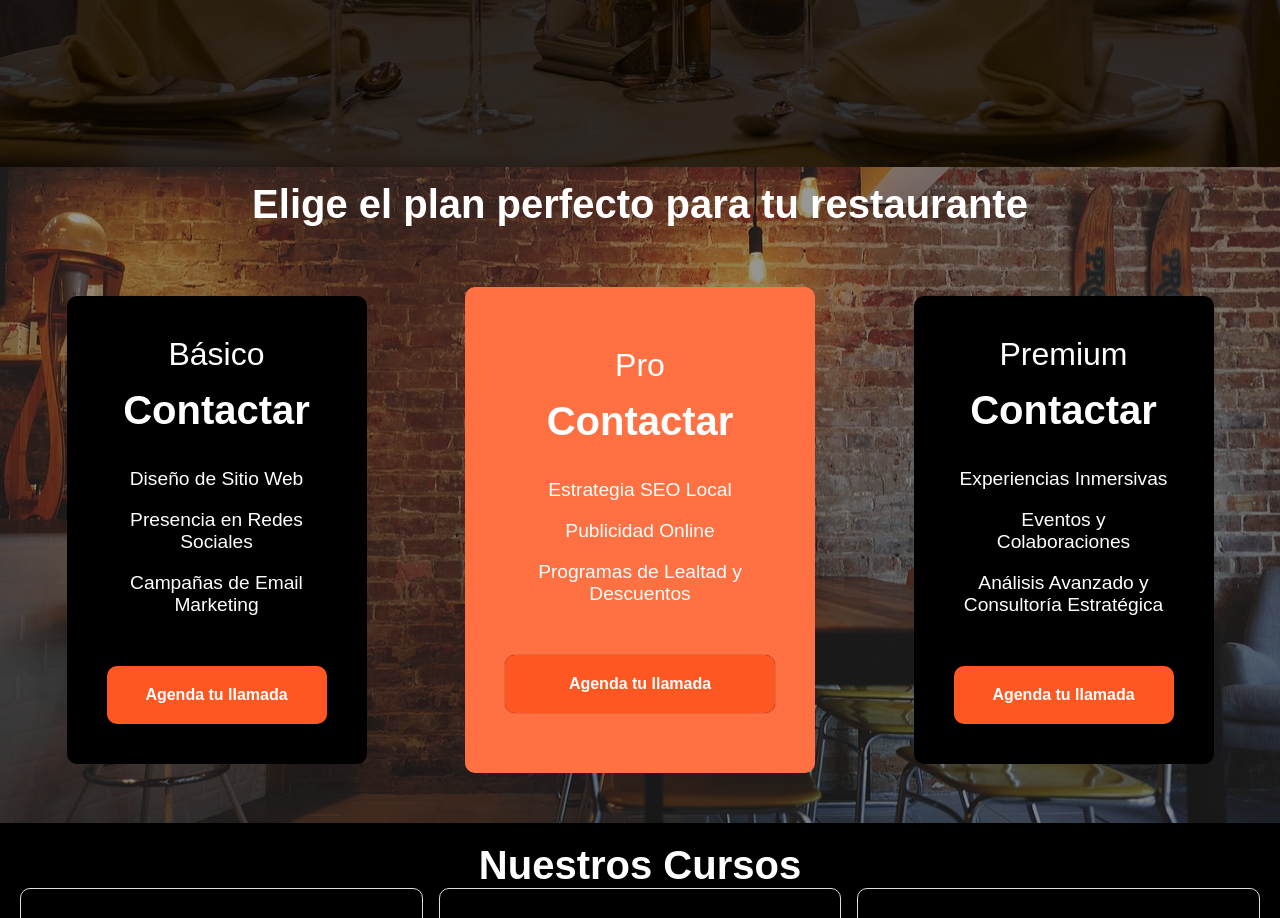
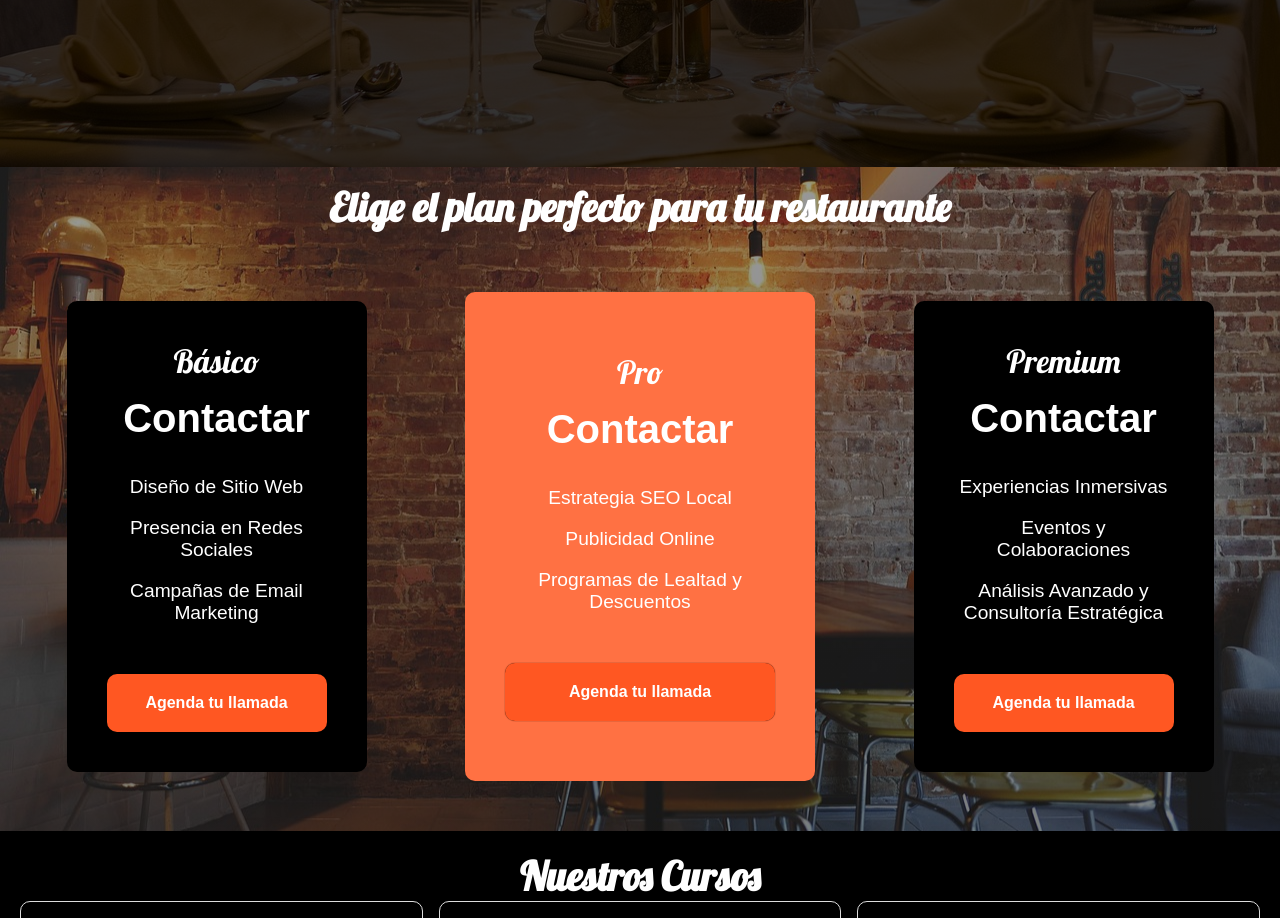
Before and after one commit to EvelyEspinosa/Proyecto-Final, a plain HTML site: page index.html in a window 1280 px wide. Shown: the part 697-1615 px from the top of the page. Drawn offline with Linux system fonts and the light colour scheme.

Commit message:
tipografia

```diff
--- a/css/master.css
+++ b/css/master.css
@@ -71,12 +71,14 @@ header {
     margin-bottom: 10px;
     font-size: 2em;
     color: #FF57228c;
+
 }
 
 .hero-content h1 {
     margin-bottom: 20px;
     font-size: 2.5em;
     color: #fff;
+
 }
 
 .hero-content p {
@@ -112,7 +114,8 @@ header {
     padding-top: 15px;
     text-align: center;
     font-size: 2.5rem;
-    color:#fff
+    color:#fff;
+    font-family: "lobster";
 }
 .services__element {
     background-color: #000;
@@ -147,6 +150,8 @@ header {
     margin-bottom: 15px;
     font-weight: 300;
     font-size: 2rem;
+    font-family: "lobster";
+    font-size: 300;
 }
 
 .services__price {
@@ -193,6 +198,8 @@ background-color: #9F3919;
 .course-title{
     text-align: center;
     font-size:2.5em;
+    font-family: "lobster";
+    font-size: 300;
 }
 
 .courses{
@@ -302,9 +309,11 @@ background-color: #9F3919;
 }
 
 .subtitle {
-    color: var(--color-title);
+
     font-size: 3rem;
     margin-bottom: 25px;
+    font-family: "lobster";
+    font-size: 300;
 }
 
 .about__main {
--- a/index.html
+++ b/index.html
@@ -8,6 +8,7 @@
     <link rel="stylesheet" href="css/master.css">
     <link rel="stylesheet" href="css/login.css">
     <link rel="stylesheet" href="https://fonts.googleapis.com/css2?family=Lato:wght@400;700&display=swap">
+    <link rel="stylesheet" href="https://fonts.googleapis.com/css2?family=Lobster&display=swap">
     <script src="https://kit.fontawesome.com/d6cbbba226.js" crossorigin="anonymous"></script>
     <link rel="stylesheet" href="https://cdnjs.cloudflare.com/ajax/libs/font-awesome/5.11.2/css/all.min.css" />
 
```
Also changed, not shown: 1 other file.
